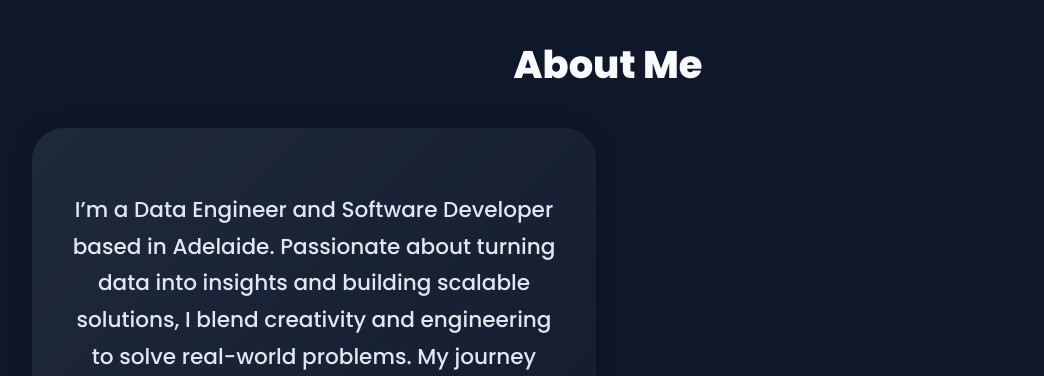
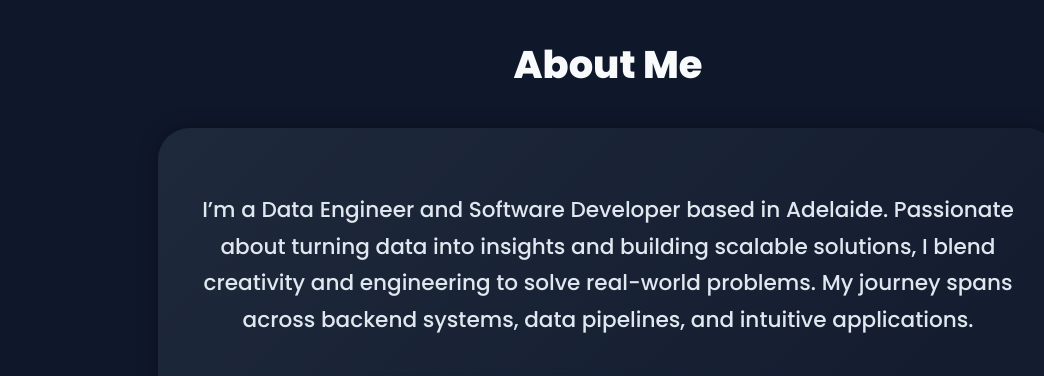
Before and after one commit to Utsav78/Portfolio, a plain HTML site: page index.html in a window 1280 px wide. Shown: the part 790-1166 px from the top of the page, without its empty margins (32-1076 px from the left). Drawn offline with Linux system fonts and the light colour scheme.

Commit message:
About me in center

```diff
--- a/css/style.css
+++ b/css/style.css
@@ -1082,3 +1082,9 @@
     align-items: center;
     gap: 0.5rem;
   }
+  .about .row {
+    display: flex;
+    justify-content: center;
+    align-items: center;
+    flex-direction: column;
+  }
```
